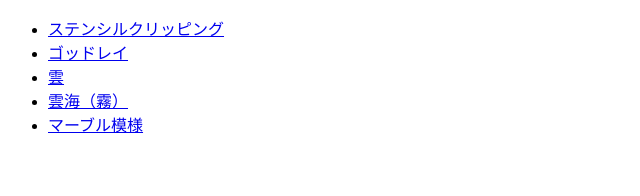
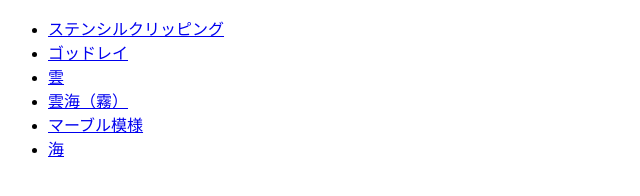
Before and after one commit to honyaneeta/pixel-p2r8v3, a plain HTML site: page graphics.html in a window 1280 px wide. Shown: the full height of the page, 0-640 px from the left. Drawn offline with Linux system fonts and the light colour scheme.

Commit message:
Add link to msx_polygon_ocean_lab.html

```diff
--- a/graphics.html
+++ b/graphics.html
@@ -12,6 +12,7 @@
     <li><a href="MSX Volumetric Clouds.html">雲</a></li>
     <li><a href="MSX Volumetric Sea of Clouds.html">雲海（霧）</a></li>
     <li><a href="MSX Marbling.html">マーブル模様</a></li>
+    <li><a href="msx_polygon_ocean_lab.html">海</a></li>
   </ul>
 </body>
 </html>
```
